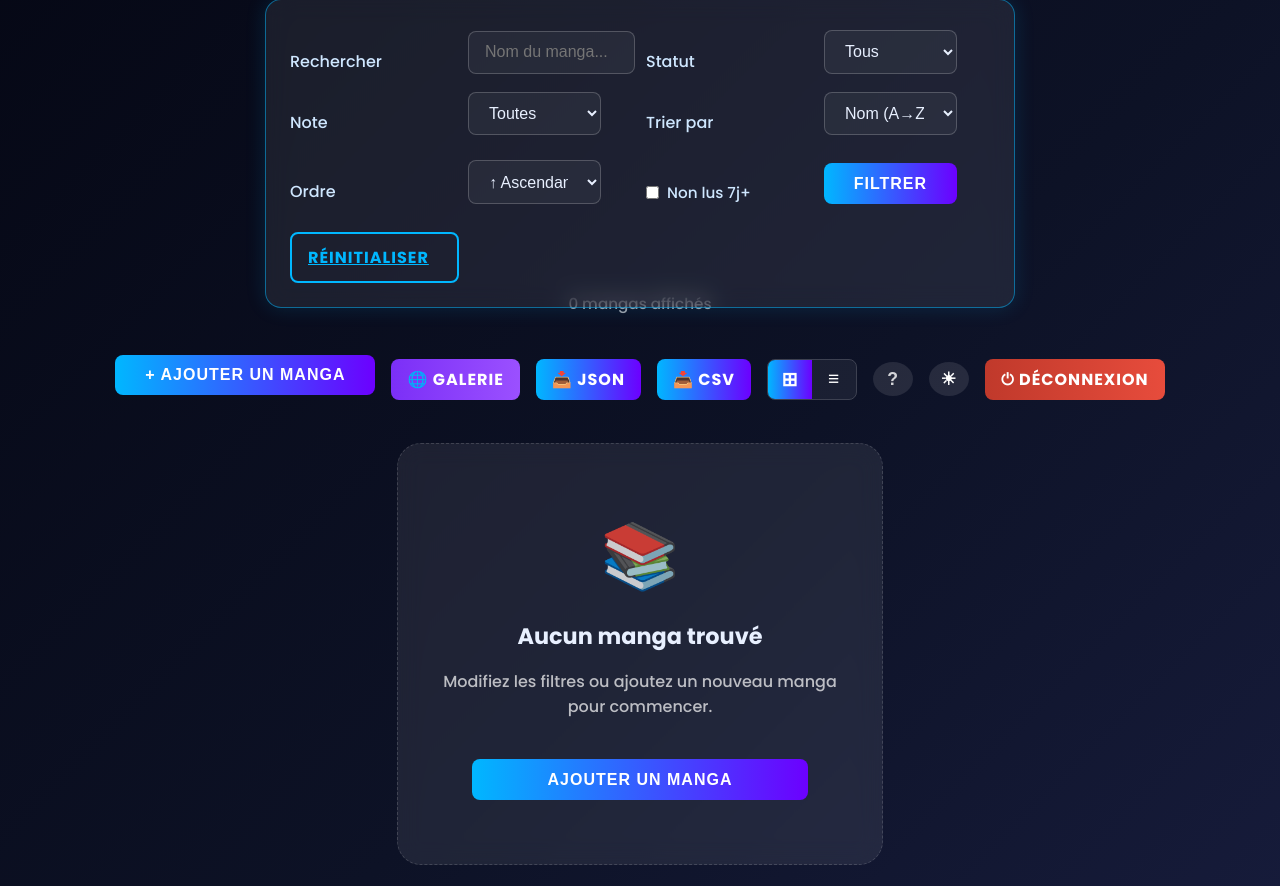
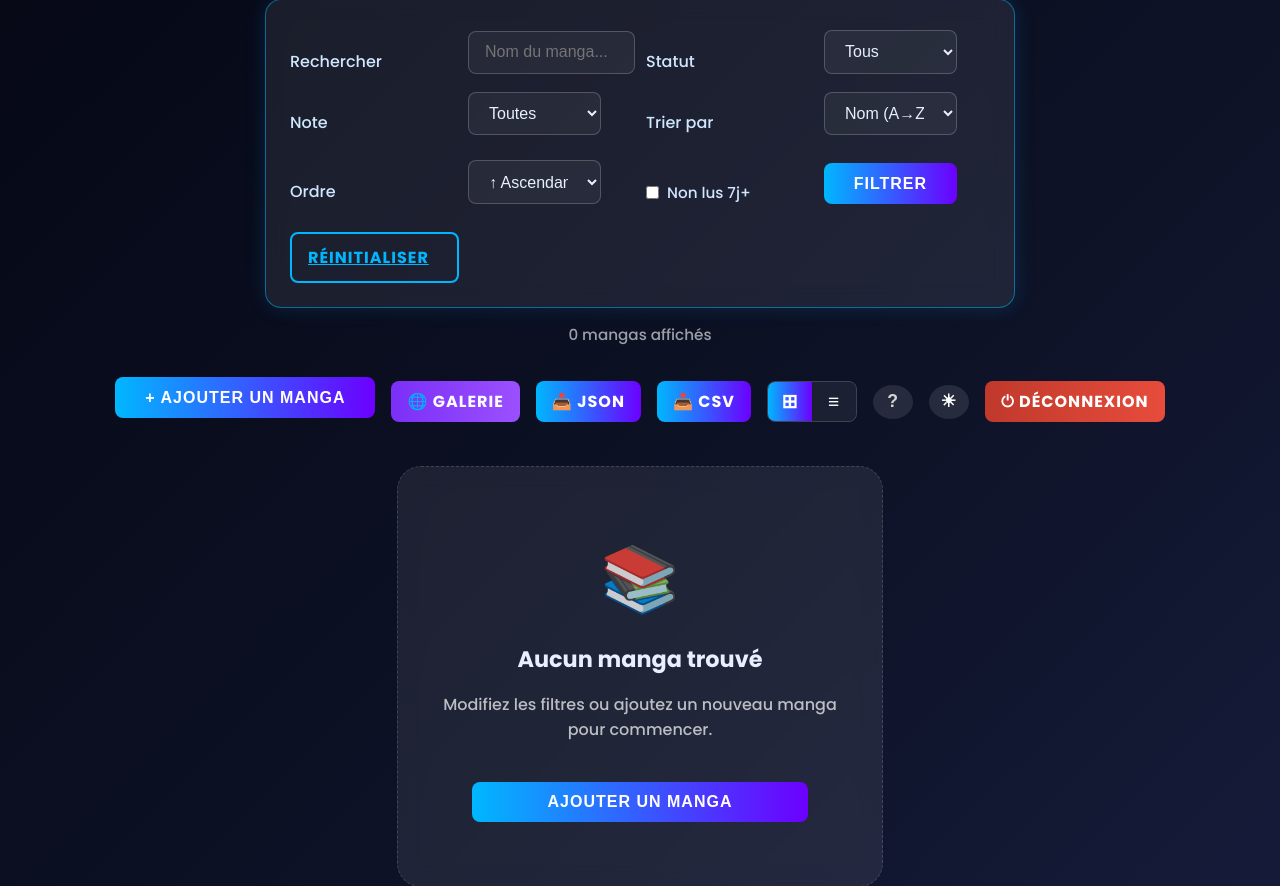
Before and after one commit to Pierre-rnd/Site-Mangas, a Flask app: page / in a window 1280 px wide. Shown: the part 152-1038 px from the top of the page. Run offline with Flask 3, Linux system fonts and the light colour scheme; the visitor is signed in with stand-in values (Sample User, id 1); data that the repository does not hold is empty; some libraries are stand-ins or nearby versions.

Commit message:
Update style.css

```diff
--- a/static/style.css
+++ b/static/style.css
@@ -524,7 +524,7 @@ body.theme-light .copy-card-btn.already-have {
 #stats-overlay.show { display: flex; }
 
 /* ── Utilitaires ───────────────────────────────────────────────────────────── */
-.results-count { color: rgba(255, 255, 255, 0.6); font-size: 0.95rem; margin: -1rem 0 1.5rem 0; font-weight: 500; }
+.results-count { color: rgba(255, 255, 255, 0.6); font-size: 0.95rem; font-weight: 500; }
 
 .empty-state {
   text-align: center;
```
